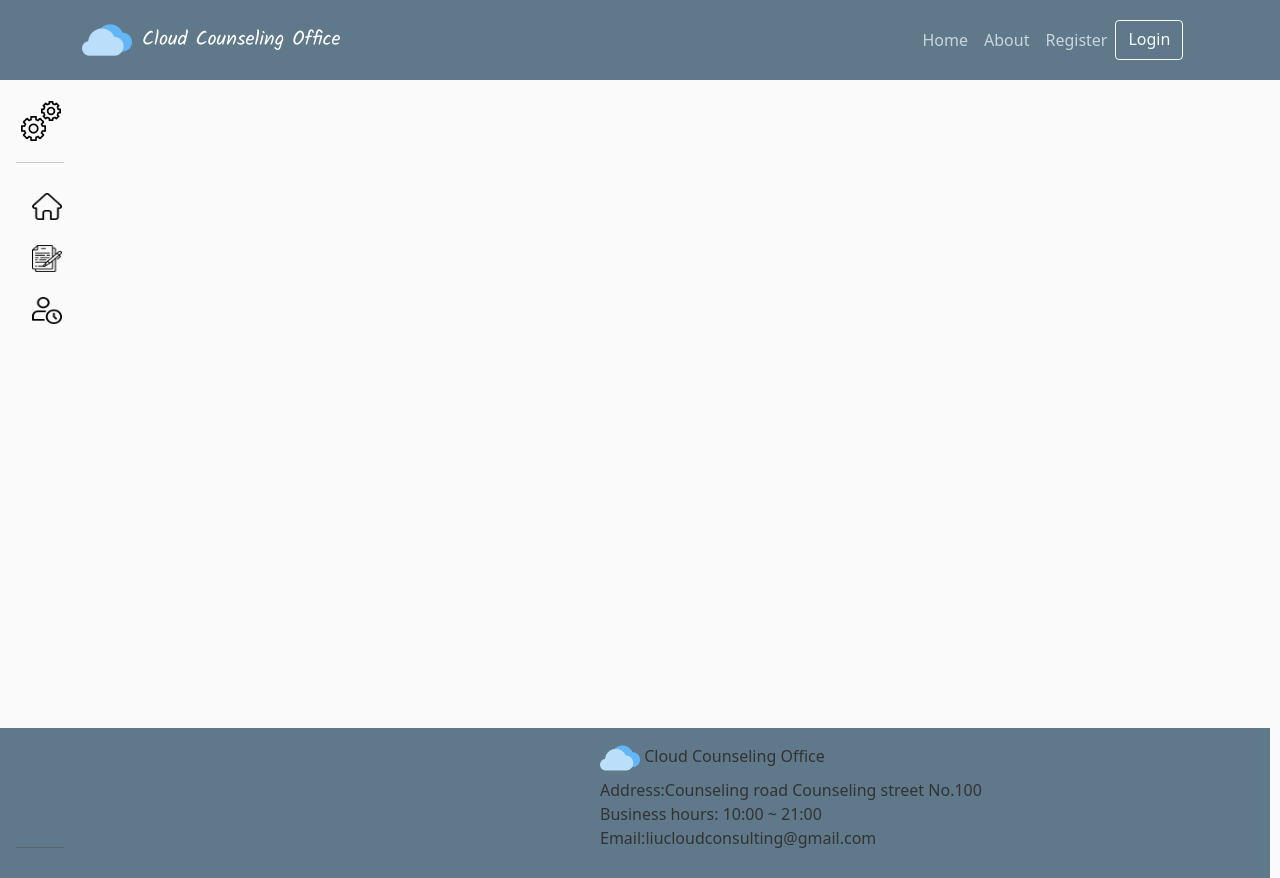
After one commit to kslion2000/HISproject, a Django app: page /home/spuser_managepage/ in a window 1280 px wide. The commit adds this page. Run offline with Django 3.2, Linux system fonts and the light colour scheme; parts of the project's set-up code (start-up, migrations or seed data) failed here and were passed over; some libraries are stand-ins or nearby versions; some web fonts are replaced.

Commit message:
form update

```diff
--- a/djangoProject/settings.py
+++ b/djangoProject/settings.py
@@ -136,7 +136,7 @@ django_heroku.settings(locals())
 DEFAULT_AUTO_FIELD = 'django.db.models.BigAutoField'
 CRISPY_TEMPLATE_PACK = 'bootstrap4'
 
-LOGIN_REDIRECT_URL = 'base_home'
+LOGIN_REDIRECT_URL = 'home/home'
 LOGIN_URL = 'login'
 
 EMAIL_BACKEND = 'django.core.mail.backends.smtp.EmailBackend'
--- a/djangoProject/urls.py
+++ b/djangoProject/urls.py
@@ -14,13 +14,14 @@ Including another URLconf
     2. Add a URL to urlpatterns:  path('blog/', include('blog.urls'))
 """
 from django.contrib import admin
-from django.urls import path, include
+from django.urls import path, include, re_path
 from django.contrib.auth import views as auth_views
 from users import views as user_views
+from  home import views as home_views
 
 urlpatterns = [
     path('admin/', admin.site.urls),
-    path('', include('home.urls')),
+    path('home/', include('home.urls')),
     path('users/', include('users.urls')),
     path('login/', auth_views.LoginView.as_view(template_name='users/login.html'), name='login'),
     path('logout/', auth_views.LogoutView.as_view(template_name='users/logout.html'), name='logout'),
@@ -31,5 +32,6 @@ urlpatterns = [
              template_name='users/password_reset_complete.html'
          ),
          name='password_reset_complete'),
+    re_path('.*', home_views.index)
 
 ]
--- a/home/urls.py
+++ b/home/urls.py
@@ -3,6 +3,9 @@ from django.urls import path
 from . import views
 
 urlpatterns = [
-    path('', views.index, name='base_home'),
+    path('', views.index, name='home'),
+    path('spuser_managepage/', views.spuser_managepage, name='spuser_managepage'),
+    path('update_news/', views.update_news, name='update_news'),
+    path('load_news/', views.load_news, name='load_news'),
 
 ]
--- a/home/views.py
+++ b/home/views.py
@@ -1,7 +1,12 @@
-from django.shortcuts import render
+from django.http import HttpResponse
+from django.shortcuts import render, redirect
+from django.contrib.auth.decorators import login_required, is_superuser
 import requests
+from home.models import *
 import home
 from home.forms import *
+from datetime import datetime
+import json
 
 
 # Create your views here.
@@ -10,3 +15,25 @@ def index(request):
         "https://emma.pixnet.cc/mainpage/blog/categories/hot/33")
     articles = response.json()["articles"] #轉換為JSON物件後，存取articles欄位
     return render(request, "home/home.html", {"articles": articles})
+
+@is_superuser
+def spuser_managepage(request):
+    # request = requests.get(f"http://{request.META.get('HTTP_HOST', '')}/home")
+    # if request.status_code == 200:
+    #     print('Web site exists')
+    # else:
+    #     print('Web site does not exist')
+    return render(request, "home/spuser_managepage.html")
+
+@is_superuser
+def update_news(request):
+    original_news = LatestNews.objects.filter().order_by('-creatdt')
+    return render(request, "home/update_news.html", locals())
+
+def load_news(request):
+    if request.method == 'GET':
+        seq = request.GET.get('seq')
+        select_news = LatestNews.objects.filter(seq=seq).values(
+            'seq', 'news_title', 'news_content', 'news_link', 'active')
+
+    return HttpResponse(json.dumps(list(select_news)), content_type='application/json')
--- a/requirements.txt
+++ b/requirements.txt
@@ -5,6 +5,7 @@ dj-database-url==0.5.0
 Django==3.2
 django-crispy-forms==1.13.0
 django-heroku==0.3.1
+djangorestframework==3.13.1
 gunicorn==20.1.0
 heroku==0.1.4
 idna==3.3
--- a/templates/base.html
+++ b/templates/base.html
@@ -2,21 +2,37 @@
 <!doctype html>
 <html lang="en">
 <style>
+    html, body {
+        height: 90%;
+        width: 99.6%;
+        margin: 0;
+    }
+    .header{
+        position: absolute;
+        top:0;
+        z-index: 900;
+    }
     #topic{
         position: fixed;
-        top: 0;
         width: 100%;
         height: 80px;
-        z-index: 10;
     }
     .top_title{
         color: #004B97;
         padding-left: 10px;
         font-family: 'Kalam', cursive;
     }
-    .row{
-        margin-right: 0 !important;
-        margin-left: 0 !important;
+    .main-content{
+        min-height: 100%;
+    }
+    .footer {
+        left: 0;
+        bottom: 0;
+        width: 100%;
+        height: 150px;
+        background-color: #5f788a;
+        padding-top: 10px;
+        padding-left: 600px;
     }
 </style>
   <head>
@@ -42,22 +58,26 @@
     <script src="https://code.jquery.com/jquery-3.4.1.min.js" integrity="sha256-CSXorXvZcTkaix6Yvo6HppcZGetbYMGWSFlBw8HfCJo="
     crossorigin="anonymous"></script>
 
-
+    <script src="https://cdn.jsdelivr.net/npm/bootstrap@5.1.0/dist/js/bootstrap.bundle.min.js" integrity="sha384-U1DAWAznBHeqEIlVSCgzq+c9gqGAJn5c/t99JyeKa9xxaYpSvHU5awsuZVVFIhvj" crossorigin="anonymous"></script>
     <title>Cloud Counseling Office</title>
   </head>
-  <body>
-    <header class="site-header">
+  <body onhashchange="changeHash()">
+    <header class="site-header header">
       <nav id="topic" class="navbar navbar-expand-md navbar-dark bg-steel fixed-top">
         <div class="container">
             <img class="title_img" width="50" height="50" src="{% static 'img/cloud-computing.png' %}">
-            <a class="navbar-brand top_title" href="{% url 'base_home' %}">Cloud Counseling Office</a>
+            <a class="navbar-brand top_title" href="{% url 'home' %}">Cloud Counseling Office</a>
             <button class="navbar-toggler" type="button" data-toggle="collapse" data-target="#navbarToggle" aria-controls="navbarToggle" aria-expanded="false" aria-label="Toggle navigation">
                 <span class="navbar-toggler-icon"></span>
             </button>
-        <div style="width: 50%"></div>
+            <div style="width: 50%">
+                {% if user.is_superuser %}
+                    <a class="btn btn btn-outline-light" href="{% url 'spuser_managepage' %}">Management</a>
+                {% endif %}
+            </div>
           <div class="collapse navbar-collapse" id="navbarToggle">
             <div class="navbar-nav mr-auto">
-              <a class="nav-item nav-link" href="{% url 'base_home' %}">Home</a>
+              <a class="nav-item nav-link" href="{% url 'home' %}">Home</a>
               <a class="nav-item nav-link" href="{% url 'about' %}">About</a>
             </div>
             <!-- Navbar Right Side -->
@@ -74,20 +94,45 @@
         </div>
       </nav>
     </header>
-    <div>
+    <div class="main-content">
         {% block content %}{% endblock %}
     </div>
+    <footer class="footer">
+        <div>
+            <img class="title_img" width="40" height="40" src="{% static 'img/cloud-computing.png' %}">
+            <label class="button_label">Cloud Counseling Office</label><br>
+            <label>
+                Address:Counseling road Counseling street No.100<br>
+                Business hours: 10:00 ~ 21:00 <br>
+                Email:liucloudconsulting@gmail.com
+            </label>
 
+        </div>
+    </footer>
 
-    <!-- Optional JavaScript; choose one of the two! -->
+  </body>
+    <script>
+        $(document).ready(function() {
+            changeHash()
+        });
 
-    <!-- Option 1: Bootstrap Bundle with Popper -->
-    <script src="https://cdn.jsdelivr.net/npm/bootstrap@5.1.0/dist/js/bootstrap.bundle.min.js" integrity="sha384-U1DAWAznBHeqEIlVSCgzq+c9gqGAJn5c/t99JyeKa9xxaYpSvHU5awsuZVVFIhvj" crossorigin="anonymous"></script>
+        function changeHash(){
+            var location = window.location
+            if(location.hash.indexOf("#") != -1){
+                var newOrigin = location.origin + '/' +location.pathname.split('/')[1] + location.hash.replace("#", "/") +'/'
+                $.get(newOrigin, function(html){
+                    $("#formHolder").html(html)
+                });
+            }
+        }
 
-    <!-- Option 2: Separate Popper and Bootstrap JS -->
-    <!--
-    <script src="https://cdn.jsdelivr.net/npm/@popperjs/core@2.9.3/dist/umd/popper.min.js" integrity="sha384-eMNCOe7tC1doHpGoWe/6oMVemdAVTMs2xqW4mwXrXsW0L84Iytr2wi5v2QjrP/xp" crossorigin="anonymous"></script>
-    <script src="https://cdn.jsdelivr.net/npm/bootstrap@5.1.0/dist/js/bootstrap.min.js" integrity="sha384-cn7l7gDp0eyniUwwAZgrzD06kc/tftFf19TOAs2zVinnD/C7E91j9yyk5//jjpt/" crossorigin="anonymous"></script>
-    -->
-  </body>
+        function formHash(appPath, para){
+            console.log(appPath, location.pathname)
+            if(location.pathname.split('/')[1] == appPath.split('/')[1]){
+                window.location.hash ="#" + appPath.split('/')[2]
+            }else{
+               //window.open(location.origin + appPath + "#" + para, '_self')
+            }
+        }
+    </script>
 </html>
--- /dev/null
+++ b/templates/home/spuser_managepage.html
@@ -0,0 +1,69 @@
+{% extends 'base.html' %}
+{% load crispy_forms_tags %}
+{% load static %}
+{% block content %}
+    <style>
+        .function_item:hover {
+            background-color: #525252 !important;
+        }
+        .function_item{
+            font-size: x-large;
+            display: block;
+        }
+        .sidebar{
+            height: 100%;
+            width: 80px;
+            position: fixed;
+            overflow-x: hidden;
+            transition:0.5s;
+            display: block;
+            white-space: nowrap;
+        }
+        #formHolder{
+            margin-left: 250px;
+            transition:0.5s
+        }
+    </style>
+    <div class="d-flex flex-column flex-shrink-0 p-3 sidebar" onmouseover="sidebar_extend(true)" onmouseout="sidebar_extend(false)">
+        <a class="d-flex align-items-center mb-3 mb-md-0 me-md-auto link-dark text-decoration-none">
+          <img width="40" height="40" style="margin: 5px" src="{% static 'img/manufacturing.png' %}">
+          <span class="fs-4">&nbsp;&nbsp;Functions</span>
+        </a>
+        <hr>
+        <ul class="nav nav-pills flex-column mb-auto">
+          <li class="nav-item">
+            <a href="{% url 'home' %}" class="nav-link link-dark function_item">
+              <img width="30" height="30" style="padding-bottom: 3px" src="{% static 'img/home.png' %}">
+                &nbsp;&nbsp;Home
+            </a>
+          </li>
+          <li>
+            <a href="javascript:void(0)" onclick="formHash('/home/update_news/', '')" class="nav-link link-dark function_item">
+              <img width="30" height="30" style="padding-bottom: 3px" src="{% static 'img/document.png' %}">
+              &nbsp;&nbsp;News Update
+            </a>
+          </li>
+          <li>
+            <a href="#" class="nav-link link-dark function_item">
+              <img width="30" height="30" style="padding-bottom: 3px" src="{% static 'img/user.png' %}">
+              &nbsp;&nbsp;Appointment
+            </a>
+          </li>
+        </ul>
+        <hr>
+    </div>
+
+    <div id="formHolder"></div>
+
+    <script>
+        function sidebar_extend(work) {
+            if(work){
+                $('.sidebar').css('width','250px');
+                //$('#formHolder').css('marginLeft','250px');
+            }else {
+                $('.sidebar').css('width','80px');
+                //$('#formHolder').css('marginLeft','80px');
+            }
+        };
+    </script>
+{% endblock %}
```
Also changed, not shown: home/models.py (+11 -0 lines), templates/home/home.html (+58 -26 lines), templates/home/update_news.html (added, +65 -0 lines), db.sqlite3, home/migrations/0001_initial.py (added), static/img/document.png (added), static/img/health-care.png (added), static/img/healthcare.png (added), static/img/home.png (added), static/img/manufacturing.png (added), static/img/user.png (added), static/img/weekend.png (added).
